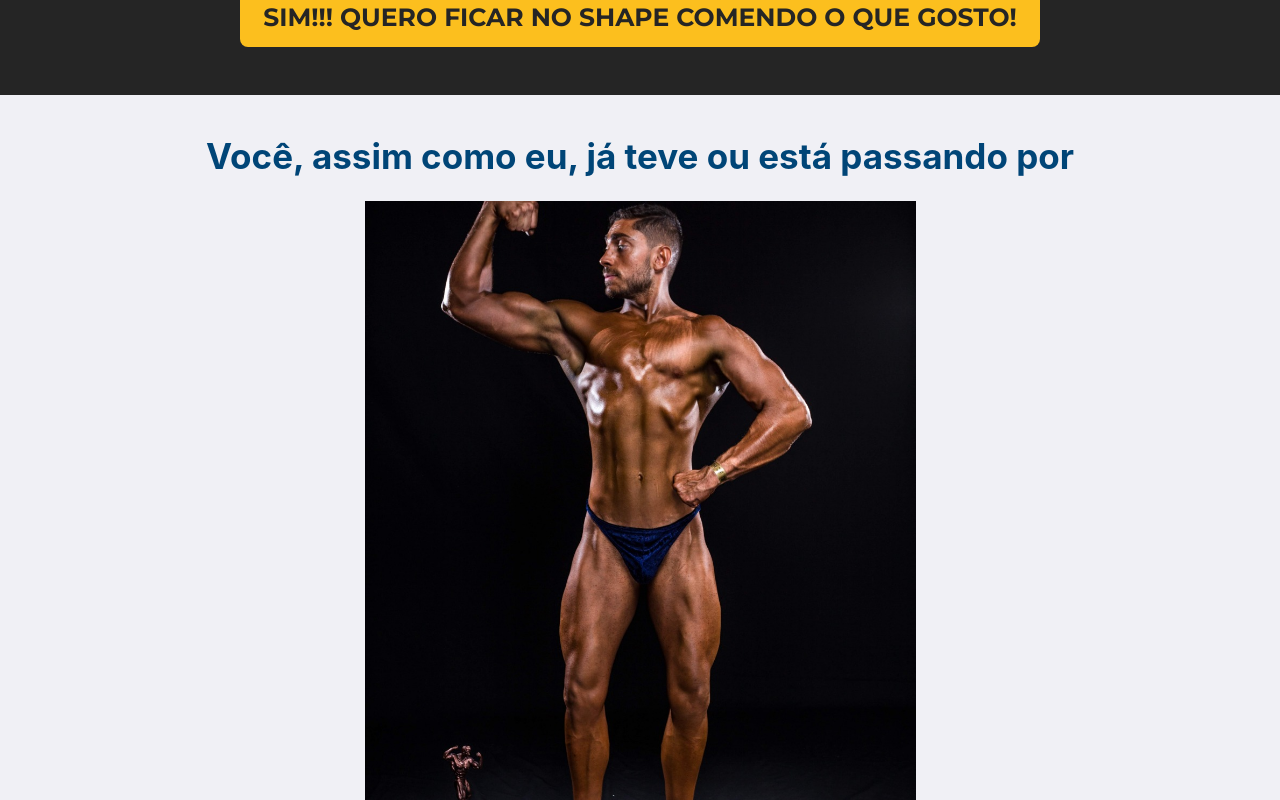
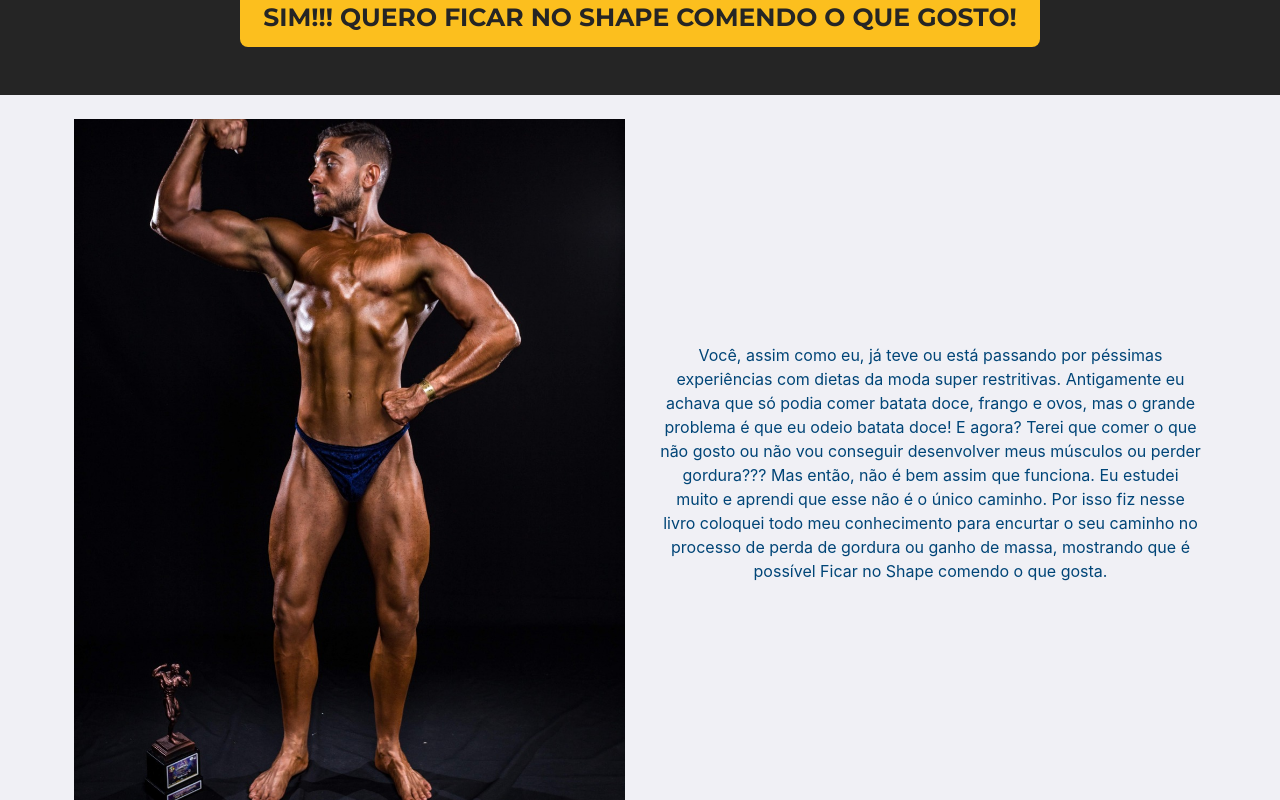
Before and after one commit to MedinaThiago/landingPageVenda, a React (Create React App) app: page / in a window 1280 px wide. Shown: the part 460-1260 px from the top of the page. Built offline with nearby package versions, Linux system fonts and the light colour scheme.

Commit message:
Alteraçao do componente do ebook

```diff
--- a/src/App.js
+++ b/src/App.js
@@ -35,15 +35,11 @@ function App() {
       </div>
 
       <div className="row p-md-4 container-ebook">
-        <div className="col-12 mt-3 mb-3 text-center">
-          <h3 className="bold .title-container-ebook">
-            Você, assim como eu, já teve ou está passando por
-          </h3>
-        </div>
         <div className="col-md-6 expert">
           <img src={expert} className="img-fluid expertImg" />
         </div>
-        <p className="row text-container-ebook">
+        <p className="col-md-6 text-container-ebook">
+          Você, assim como eu, já teve ou está passando por
           péssimas experiências com dietas da moda super restritivas.
           Antigamente eu achava que só podia comer batata doce, frango e ovos,
           mas o grande problema é que eu odeio batata doce! E agora? Terei que
```
